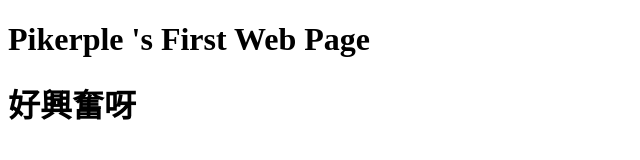
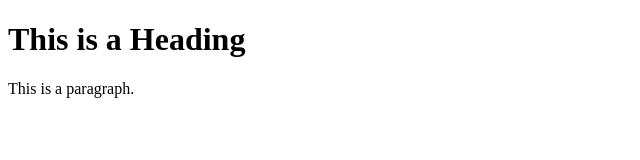
Before and after one commit to pikerple/pikerple.github.io, a plain HTML site: page index.html in a window 1280 px wide. Shown: the whole page, without its empty margins (0-640 px from the left). Drawn offline with Linux system fonts and the light colour scheme.

Commit message:
third_index

```diff
--- a/index.html
+++ b/index.html
@@ -1,10 +1,12 @@
 <!DOCTYPE html>
 <html>
 <head>
-<title>Pikerple 's First Web Page</title>
+<title>Page Title</title>
 </head>
 <body>
-<h1>Pikerple 's First Web Page</h1>
-<h1>好興奮呀</h1>
+
+<h1>This is a Heading</h1>
+<p>This is a paragraph.</p>
+
 </body>
 </html>
```
